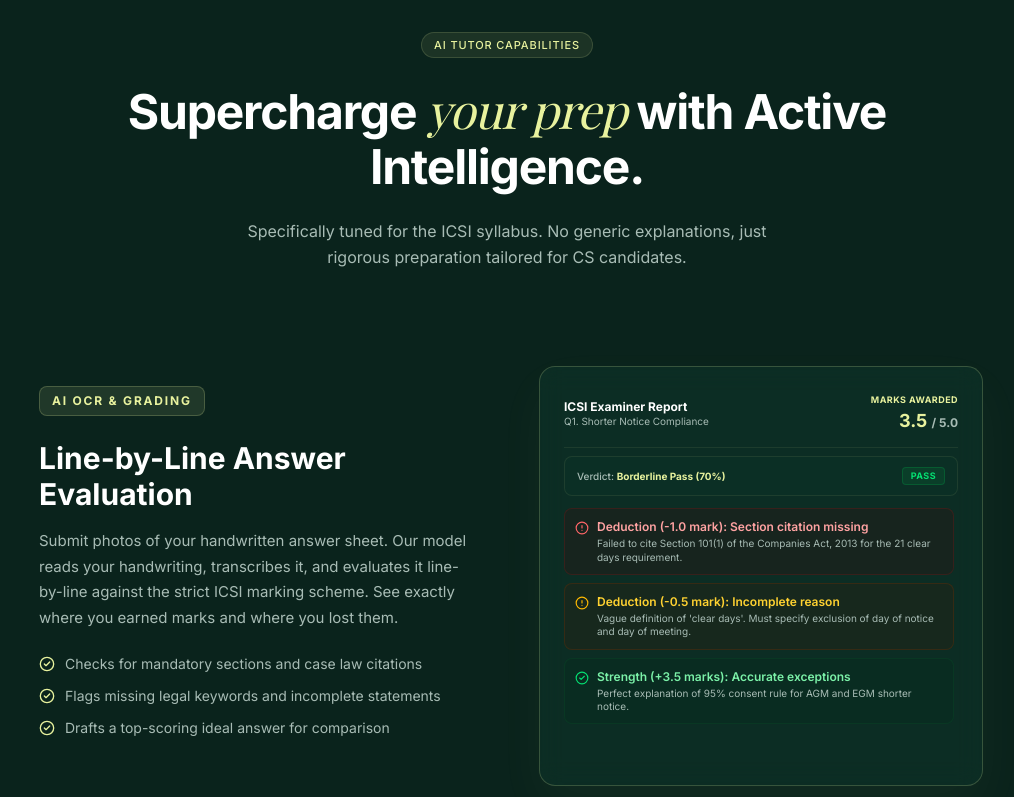
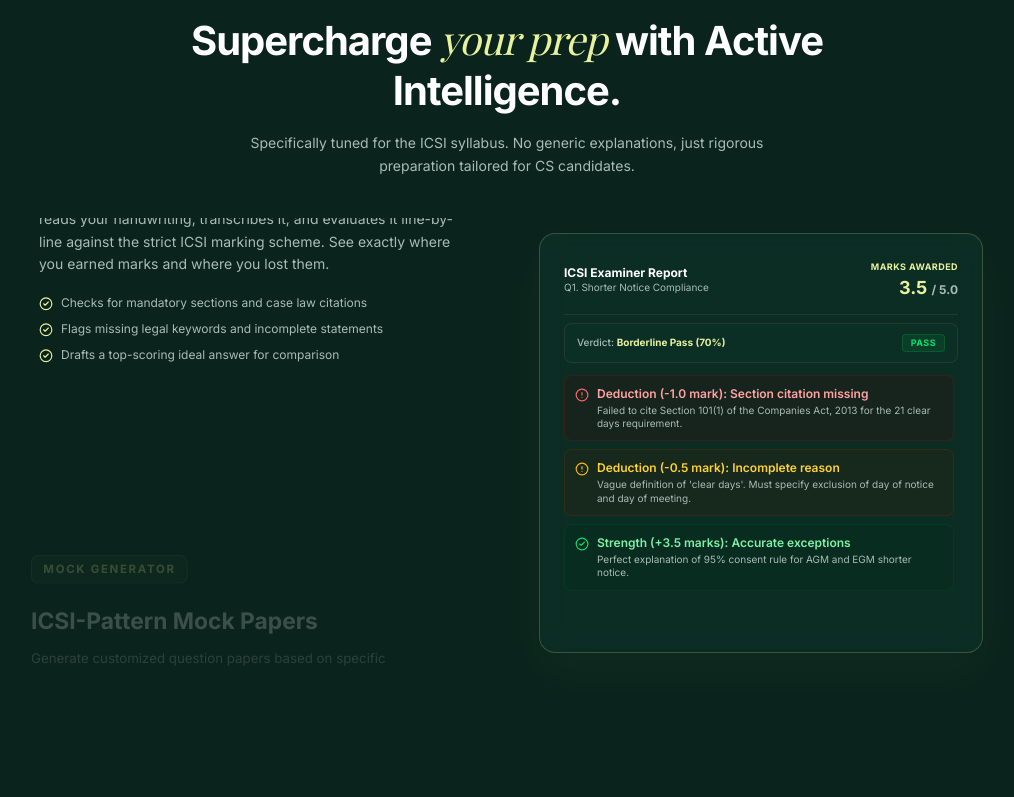
Before and after one commit to raj1725849/CS-PREPARATION-APP, a Next.js app: page / in a window 1280 px wide. Shown: the part 1483-2280 px from the top of the page, without its empty margins (133-1147 px from the left). Built offline with nearby package versions, Linux system fonts and the light colour scheme; no server answers; a web font is replaced by a local one.

Commit message:
feat: implement scroll-pinned features showcase with Framer Motion scroll track progress

```diff
--- a/components/landing/Features.tsx
+++ b/components/landing/Features.tsx
@@ -1,7 +1,7 @@
 "use client";
 
-import { useState, useEffect, useRef } from "react";
-import { motion, AnimatePresence } from "framer-motion";
+import { useState, useRef } from "react";
+import { motion, AnimatePresence, useScroll, useTransform, useMotionValueEvent } from "framer-motion";
 import Chip from "../ui/Chip";
 import { CheckCircle2, FileText, BarChart3, AlertCircle, ArrowUpRight } from "lucide-react";
 
@@ -9,31 +9,26 @@
   const [activeIndex, setActiveIndex] = useState(0);
   const containerRef = useRef<HTMLDivElement>(null);
 
-  // Intersection Observer to track active feature scroll card
-  useEffect(() => {
-    const observer = new IntersectionObserver(
-      (entries) => {
-        entries.forEach((entry) => {
-          if (entry.isIntersecting) {
-            const index = parseInt(entry.target.getAttribute("data-index") || "0");
-            setActiveIndex(index);
+  const { scrollYProgress } = useScroll({
+    target: containerRef,
+    offset: ["start start", "end end"]
+  });
+
+  // Calculate the y translation for the cards.
+  // We have 3 cards, each styled to have exactly 450px height.
+  // The viewport height is 450px.
+  // Total translation range: 0 to -900px.
+  const y = useTransform(scrollYProgress, [0, 1], ["0px", "-900px"]);
+
+  useMotionValueEvent(scrollYProgress, "change", (latest) => {
+    if (latest < 0.33) {
+      setActiveIndex(0);
+    } else if (latest < 0.66) {
+      setActiveIndex(1);
+    } else {
+      setActiveIndex(2);
     }
   });
-      },
-      {
-        root: null,
-        rootMargin: "-25% 0px -45% 0px", // Trigger when the section reaches the center of the viewport
-        threshold: 0.2,
-      }
-    );
-
-    const cards = document.querySelectorAll(".feature-scroll-card");
-    cards.forEach((card) => observer.observe(card));
-
-    return () => {
-      cards.forEach((card) => observer.unobserve(card));
-    };
-  }, []);
 
   const features = [
     {
@@ -72,53 +67,58 @@
   ];
 
   return (
-    <section id="features" className="px-6 py-20 md:py-28 max-w-[1000px] mx-auto w-full relative z-10">
+    <section
+      id="features"
+      ref={containerRef}
+      className="relative h-[300vh] w-full"
+    >
+      <div className="sticky top-0 h-screen w-full overflow-hidden flex flex-col justify-center items-center py-20 z-10">
         {/* Editorial Header */}
-      <div className="flex flex-col items-center text-center mb-16 md:mb-24">
-        <Chip className="mb-6">AI Tutor Capabilities</Chip>
+        <div className="flex flex-col items-center text-center mb-10 shrink-0 px-6">
+          <Chip className="mb-4">AI Tutor Capabilities</Chip>
           <h2
-          className="text-[clamp(1.8rem,4.5vw,3rem)] leading-[1.15] font-bold font-sora text-lp-text tracking-tight max-w-[800px] mb-6"
+            className="text-[clamp(1.8rem,4vw,2.5rem)] leading-tight font-bold font-sora text-lp-text tracking-tight max-w-[800px] mb-4"
           >
             Supercharge <span className="font-playfair-italic text-lp-accent font-normal">your prep</span> with Active Intelligence.
           </h2>
-        <p className="text-[14px] md:text-[16px] text-lp-muted max-w-[580px] leading-relaxed">
+          <p className="text-[13px] md:text-[14px] text-lp-muted max-w-[580px] leading-relaxed">
             Specifically tuned for the ICSI syllabus. No generic explanations, just rigorous preparation tailored for CS candidates.
           </p>
         </div>
 
-      {/* Two-Column Sticky Scroll Layout */}
-      <div ref={containerRef} className="grid grid-cols-1 lg:grid-cols-2 gap-12 lg:gap-16 items-start relative">
+        {/* Two-Column Grid container */}
+        <div className="grid grid-cols-1 lg:grid-cols-2 gap-12 lg:gap-16 items-center w-full max-w-[1000px] mx-auto px-6 h-[500px]">
 
-        {/* Left Column: Scrollable cards */}
-        <div className="space-y-4 lg:pr-4">
+          {/* Left Column: Sliding cards */}
+          <div className="h-[450px] overflow-hidden relative w-full pr-4">
+            <motion.div style={{ y }} className="flex flex-col gap-0">
               {features.map((feature, i) => {
                 const isActive = activeIndex === i;
                 return (
                   <div
                     key={i}
-                data-index={i}
-                className="feature-scroll-card min-h-[55vh] flex flex-col justify-center transition-all duration-500 py-12 first:pt-0 last:pb-16"
+                    className="h-[450px] flex flex-col justify-center transition-all duration-500 py-6"
                   >
                     <div
                       className={`transition-all duration-500 origin-left ${
                         isActive
                           ? "opacity-100 scale-100 translate-x-2"
-                      : "opacity-30 scale-95 translate-x-0 pointer-events-none lg:pointer-events-auto"
+                          : "opacity-20 scale-95 translate-x-0"
                       }`}
                     >
                       <span className="text-xs uppercase tracking-[0.15em] font-bold text-lp-accent bg-lp-accent/10 px-3 py-1.5 rounded-lg border border-lp-accent/20 mb-4 inline-block">
                         {feature.chip}
                       </span>
-                  <h3 className="text-2xl md:text-3xl font-bold font-sora text-lp-text mt-2 mb-4">
+                      <h3 className="text-xl md:text-2xl font-bold font-sora text-lp-text mt-2 mb-3">
                         {feature.title}
                       </h3>
-                  <p className="text-[14px] md:text-[15px] text-lp-muted leading-[1.7] mb-6">
+                      <p className="text-[13px] md:text-[14px] text-lp-muted leading-[1.6] mb-5">
                         {feature.description}
                       </p>
-                  <ul className="space-y-3">
+                      <ul className="space-y-2.5">
                         {feature.bullets.map((bullet, idx) => (
-                      <li key={idx} className="flex items-start gap-2.5 text-xs md:text-sm text-lp-muted">
-                        <CheckCircle2 size={16} className="text-lp-accent mt-0.5 shrink-0" />
+                          <li key={idx} className="flex items-start gap-2 text-[11px] md:text-xs text-lp-muted">
+                            <CheckCircle2 size={14} className="text-lp-accent mt-0.5 shrink-0" />
                             <span>{bullet}</span>
                           </li>
                         ))}
@@ -127,10 +127,11 @@
                   </div>
                 );
               })}
+            </motion.div>
           </div>
 
           {/* Right Column: Sticky Mockup Visual Showcase */}
-        <div className="lg:sticky lg:top-[120px] w-full aspect-[4/3] rounded-2xl bg-[#0e352a]/60 border border-lp-border-medium shadow-[0_20px_50px_rgba(232,242,158,0.04)] overflow-hidden flex flex-col items-center justify-center p-4 md:p-6 min-h-[350px] md:min-h-[420px] z-10 backdrop-blur-md">
+          <div className="w-full aspect-[4/3] rounded-2xl bg-[#0e352a]/60 border border-lp-border-medium shadow-[0_20px_50px_rgba(232,242,158,0.04)] overflow-hidden flex flex-col items-center justify-center p-4 md:p-6 min-h-[350px] md:min-h-[420px] z-10 backdrop-blur-md">
           <AnimatePresence mode="wait">
 
             {/* Visual 0: Answer Evaluation Panel */}
@@ -341,6 +342,7 @@
         </div>
 
       </div>
+      </div>
     </section>
   );
 }
```
Lines whose indentation alone changed are shown as unchanged.
